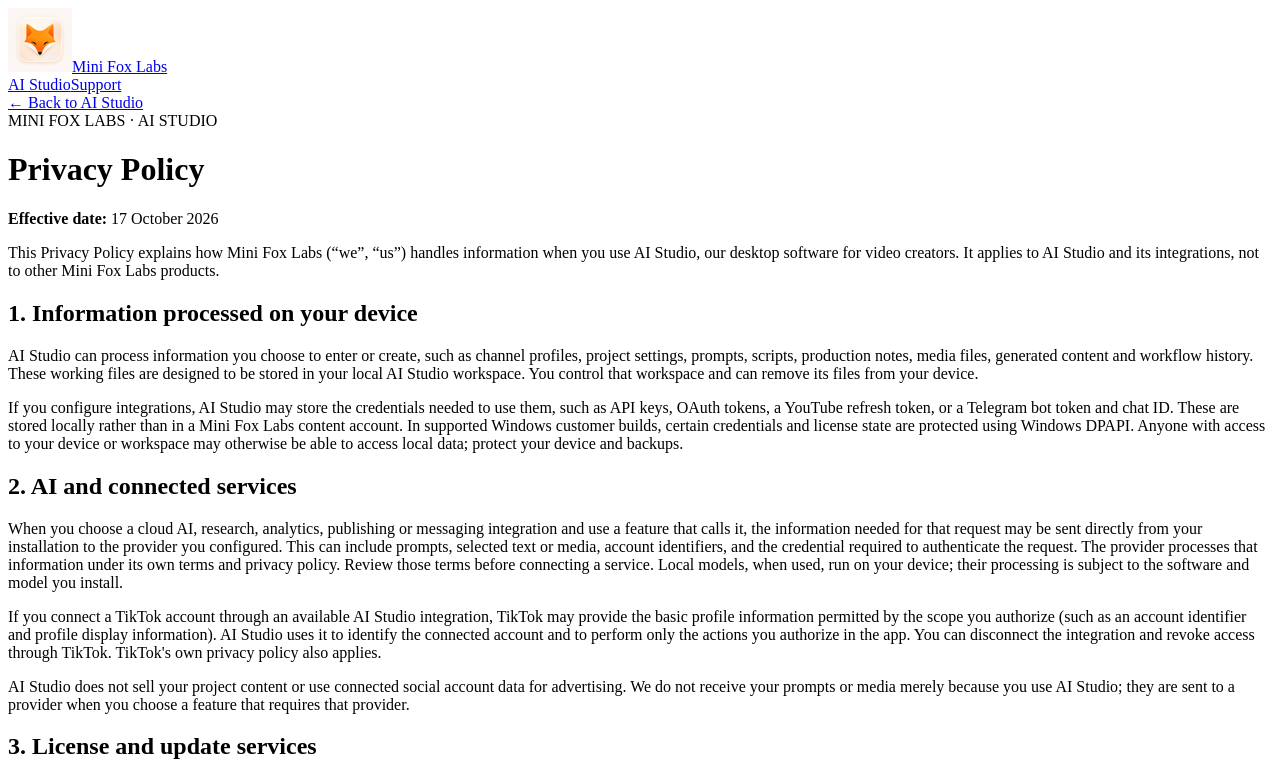
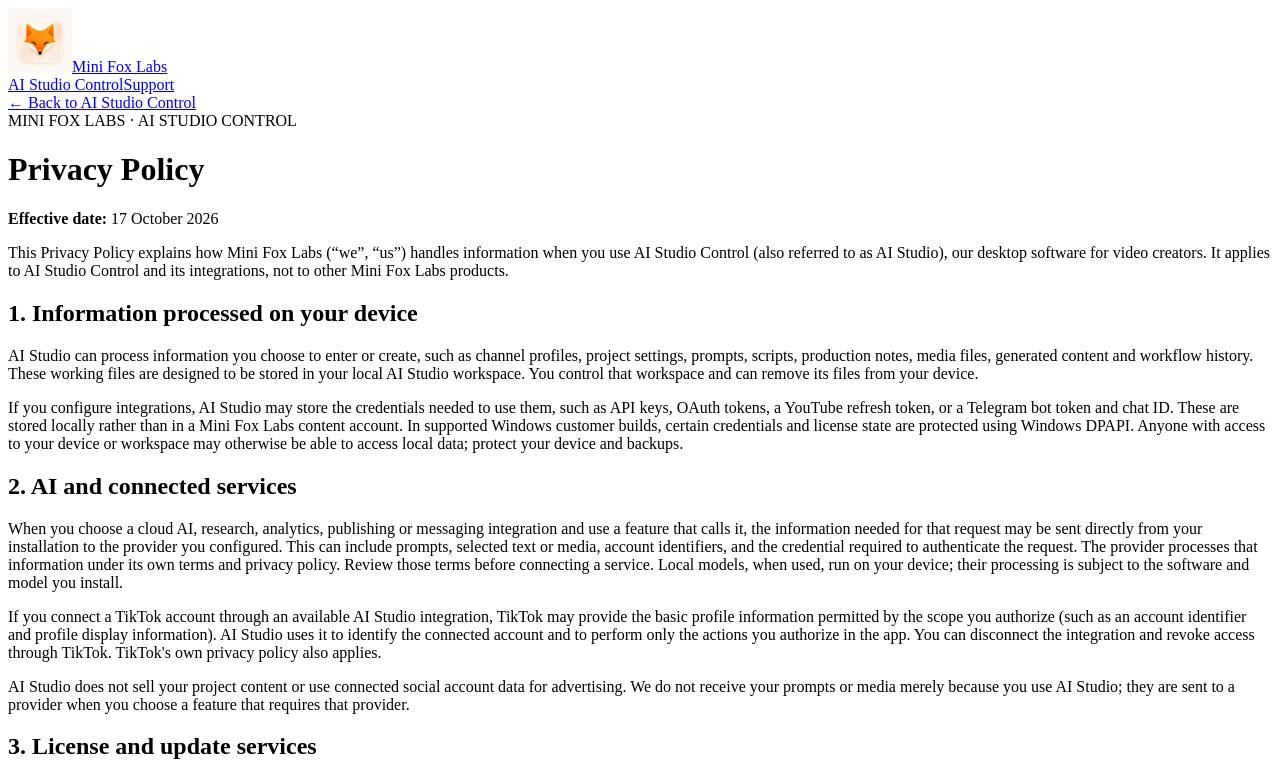
Before and after one commit to NicUA/mini-fox-labs-site, a plain HTML site: page ai-studio/privacy.html in a window 1280 px wide. Shown: the top 777 px of the page. Drawn offline with Linux system fonts and the light colour scheme.

Commit message:
Align AI Studio site branding with TikTok app name

```diff
--- a/ai-studio/privacy.html
+++ b/ai-studio/privacy.html
@@ -2,19 +2,19 @@
 <html lang="en" data-theme="light">
 <head>
 <meta charset="utf-8"><meta name="viewport" content="width=device-width,initial-scale=1">
-<title>AI Studio Privacy Policy | Mini Fox Labs</title>
-<meta name="description" content="Privacy information for Mini Fox Labs AI Studio desktop software.">
+<title>AI Studio Control Privacy Policy | Mini Fox Labs</title>
+<meta name="description" content="Privacy information for AI Studio Control, desktop software published by Mini Fox Labs.">
 <link rel="canonical" href="https://minifoxlabs.com/ai-studio/privacy.html">
 <meta name="theme-color" content="#f5f5f7"><link rel="icon" type="image/png" sizes="1024x1024" href="/assets/ai-studio-icon.png?v=1"><link rel="stylesheet" href="/styles.css?v=8"><link rel="stylesheet" href="/ai-studio.css?v=3">
 </head>
 <body class="studio-page">
-<header class="site-header"><div class="container nav"><a class="brand" href="/"><img class="brand-logo" src="/favicon.png" alt=""><span>Mini Fox Labs</span></a><nav class="desktop-nav"><a href="/ai-studio/">AI Studio</a><a href="/support.html">Support</a></nav></div></header>
+<header class="site-header"><div class="container nav"><a class="brand" href="/"><img class="brand-logo" src="/favicon.png" alt=""><span>Mini Fox Labs</span></a><nav class="desktop-nav"><a href="/ai-studio/">AI Studio Control</a><a href="/support.html">Support</a></nav></div></header>
 <main class="legal-page"><div class="container legal-wrap">
-<a class="back-link" href="/ai-studio/">← Back to AI Studio</a>
-<div class="eyebrow">MINI FOX LABS · AI STUDIO</div>
+<a class="back-link" href="/ai-studio/">← Back to AI Studio Control</a>
+<div class="eyebrow">MINI FOX LABS · AI STUDIO CONTROL</div>
 <h1>Privacy Policy</h1>
 <p><strong>Effective date:</strong> 17 October 2026</p>
-<p>This Privacy Policy explains how Mini Fox Labs (“we”, “us”) handles information when you use AI Studio, our desktop software for video creators. It applies to AI Studio and its integrations, not to other Mini Fox Labs products.</p>
+<p>This Privacy Policy explains how Mini Fox Labs (“we”, “us”) handles information when you use AI Studio Control (also referred to as AI Studio), our desktop software for video creators. It applies to AI Studio Control and its integrations, not to other Mini Fox Labs products.</p>
 
 <h2>1. Information processed on your device</h2>
 <p>AI Studio can process information you choose to enter or create, such as channel profiles, project settings, prompts, scripts, production notes, media files, generated content and workflow history. These working files are designed to be stored in your local AI Studio workspace. You control that workspace and can remove its files from your device.</p>
```
